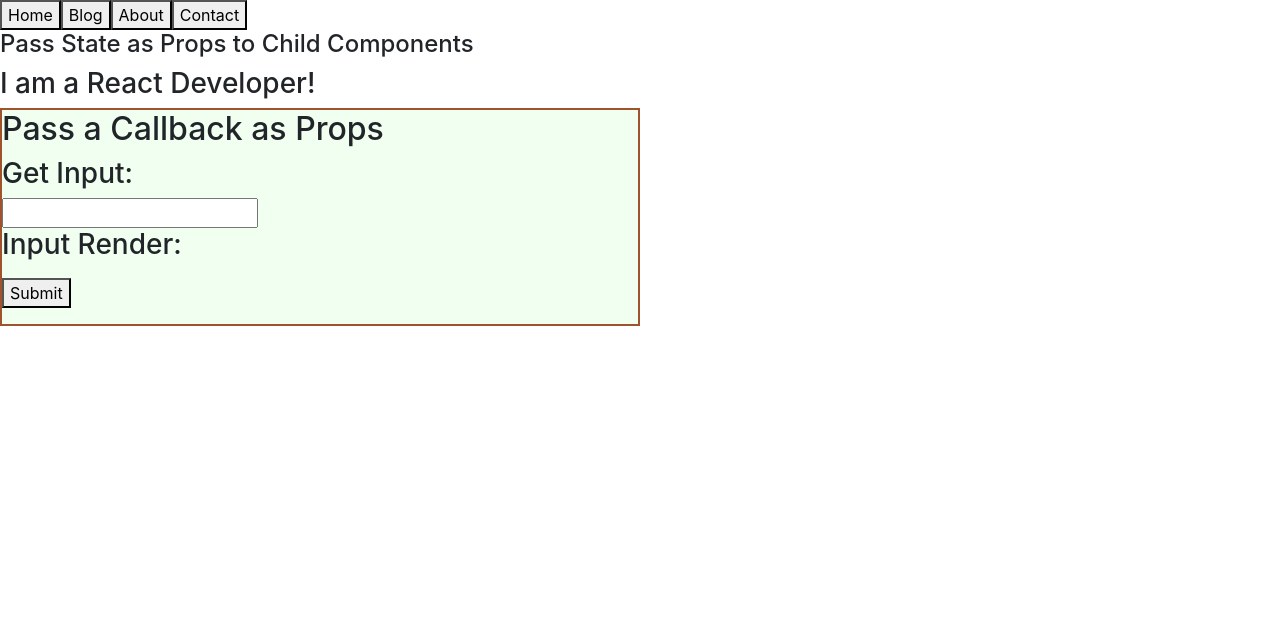
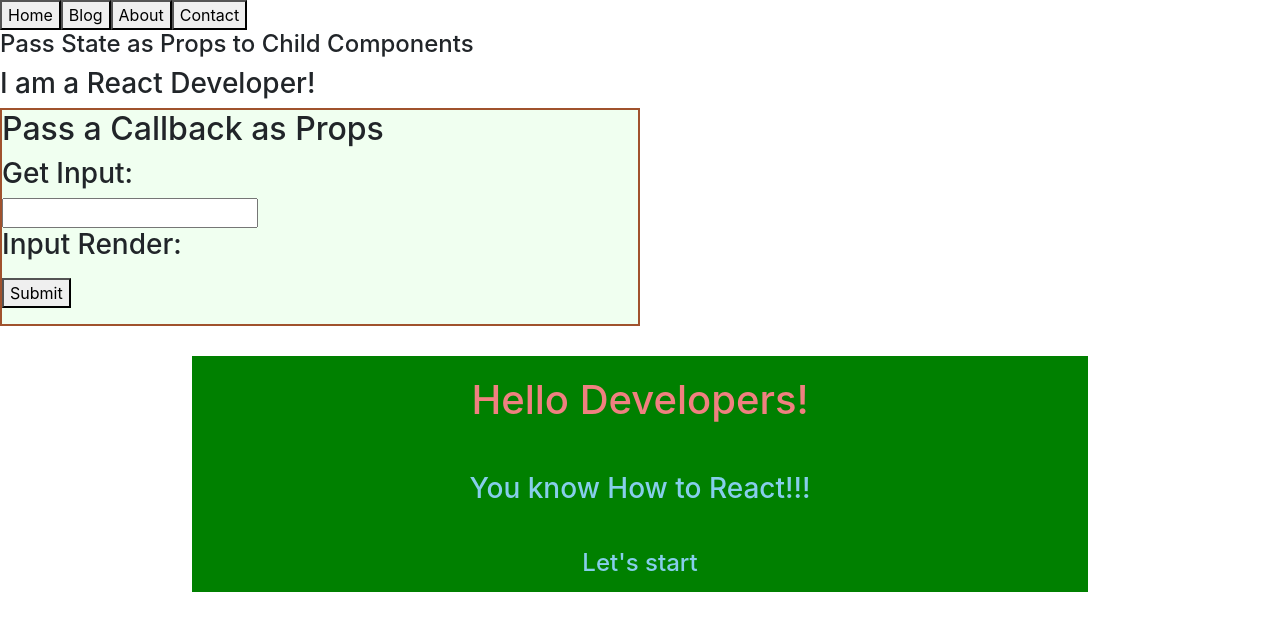
Before and after one commit to mdajgarhossain/React-Beginners-To-Advanced, a React (Create React App) app: page / in a window 1280 px wide. Shown: the top 630 px of the page. Built offline with nearby package versions, Linux system fonts and the light colour scheme.

Commit message:
Styles With CSS

```diff
--- a/src/components/App.css
+++ b/src/components/App.css
@@ -1,3 +1,4 @@
+/*StylesWithCSS*/
 .StyledComponent {
     width: 70%;
     margin: 30px auto;
@@ -10,6 +11,7 @@
     padding: 20px;
 }
 
+/*PassCallbackasProps*/
 .MyApplication {
     width: 50%;
     border: 2px solid sienna;
--- a/src/components/App.js
+++ b/src/components/App.js
@@ -22,6 +22,7 @@ import MyForm from './MyComponents/ControlledForm';
 import StatelessComponent from './MyComponents/StatelessComponent';
 import MyApp from './MyComponents/PassStateAsProps';
 import MyApplication from './MyComponents/PassCallbackasProps';
+import StyledComponent from './MyComponents/StylesWithCSS';
 
 function App() {
   return (
@@ -70,6 +71,8 @@ function App() {
       <MyApp />
 
       <MyApplication />
+
+      <StyledComponent />
     </div>
   );
 }
--- /dev/null
+++ b/src/components/MyComponents/StylesWithCSS.js
@@ -0,0 +1,27 @@
+import React, {Component} from 'react';
+import '../App.css';
+
+//Twinkle Cats: Styles With CSS
+/*1st: import css from .css file
+2nd: inline styles with JS object*/
+
+class StyledComponent extends Component {
+
+
+    render() {
+        let styleObj =  {
+            padding: '15px',
+            textAlign: 'center',
+            color: 'skyblue'
+        };
+        return(
+            <div className="StyledComponent">
+                <h1>Hello Developers!</h1>
+                <h3 style={{padding: '20px', textAlign: 'center', color: 'skyblue'}}>You know How to React!!!</h3>
+                <h4 style={styleObj}>Let's start</h4>
+            </div>
+        )
+    }
+}
+
+export default StyledComponent
```
